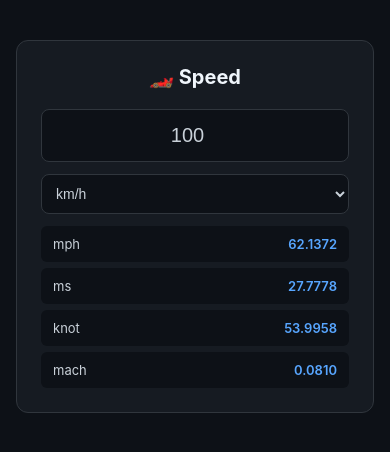
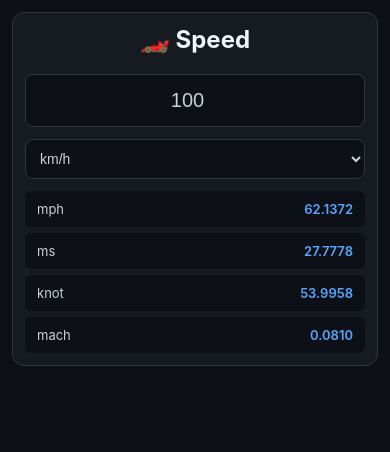
Before and after one commit to 479464887-rgb/speed-converter, a plain HTML site: page index.html in a window 390 px wide. Drawn offline with Linux system fonts and the light colour scheme.

Commit message:
polish: add responsive design support

```diff
--- a/index.html
+++ b/index.html
@@ -18,7 +18,16 @@ select{width:100%;background:var(--bg);border:1px solid var(--border);border-rad
 .results{display:grid;gap:6px;}
 .r{display:flex;justify-content:space-between;padding:10px 12px;background:var(--bg);border-radius:6px;font-size:13px;}
 .r .val{color:var(--accent);font-weight:600;}
-</style></head><body><div class="card"><h1>🏎️ Speed</h1>
+/* 响应式设计 */
+@media (max-width: 768px) {
+  body { padding: 12px; }
+  header { padding: 12px 16px; flex-direction: column; }
+  .container { max-width: 100%; padding: 0 8px; }
+  h1 { font-size: 1.5rem; }
+  textarea, input, select, button { width: 100%; }
+  .grid { grid-template-columns: 1fr; }
+  .card { padding: 12px; }
+}</style></head><body><div class="card"><h1>🏎️ Speed</h1>
 <input type="number" id="val" value="100" oninput="conv()">
 <select id="from" onchange="conv()"><option value="kmh" selected>km/h</option><option value="mph">mph</option><option value="ms">m/s</option><option value="knot">Knots</option><option value="mach">Mach</option></select>
 <div class="results" id="results"></div></div>
```
